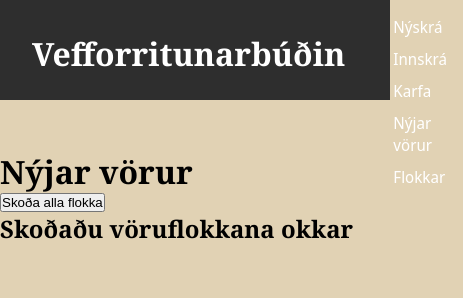
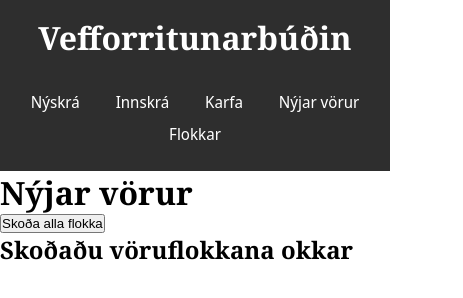
Before and after one commit to Elyo3/Hopverkefni2, a website: page index.html in a window 390 px wide. Shown: the whole page, 463 px wide, since content can reach past the window. Drawn offline with Linux system fonts and the light colour scheme; no server answers.

Commit message:
uffaert styles

```diff
--- a/styles.css
+++ b/styles.css
@@ -21,16 +21,11 @@ h2 {
   --font-family-heading: 'Lora', Georgia, serif;
 }
 
-
 .header {
   display: flex;
   flex-direction: row;
-  max-height: 100%;
-  height: 100px;
   justify-content: space-between;
-  align-items: stretch;
   background-color: #2e2e2e;
-  margin-bottom: 50px;
 }
 
 .header .header-left a {
@@ -40,7 +35,6 @@ h2 {
   padding: 2rem;
   text-decoration: none;
   color: white;
-
 }
 .header-right {
   padding: 1rem;
@@ -50,14 +44,19 @@ h2 {
   display: flex;
   flex-wrap: wrap;
   gap: 10%;
-  justify-content: baseline;
+  justify-content: center;
 }
 
 .header-right .nav-links a {
   text-decoration: none;
-  color: white;
+  color: var(--color-font-white);
   margin-bottom: 10px;
   font-family: var(--font-family-base);
+}
+
+.header-right .nav-links a:hover {
+    color: rgba(255, 255, 255, 0.699);
+    transition: 0.2s;
 }
 
 #product-container {
@@ -188,16 +187,19 @@ h2 {
 }
 
 body {
-    background-color: rgb(225, 210, 180);
+
 }
 
 @media (max-width: 650px) {
-    .header header {
-        justify-content: ;
+    .header {
         flex-direction: column;
+        justify-content: center;
     }
-
-    .header header h1 {
+    .header .header-left a {
+        padding: 1rem;
+        justify-content: center;
+    }
+    .header h1 {
         text-align: center;
     }
 
```
